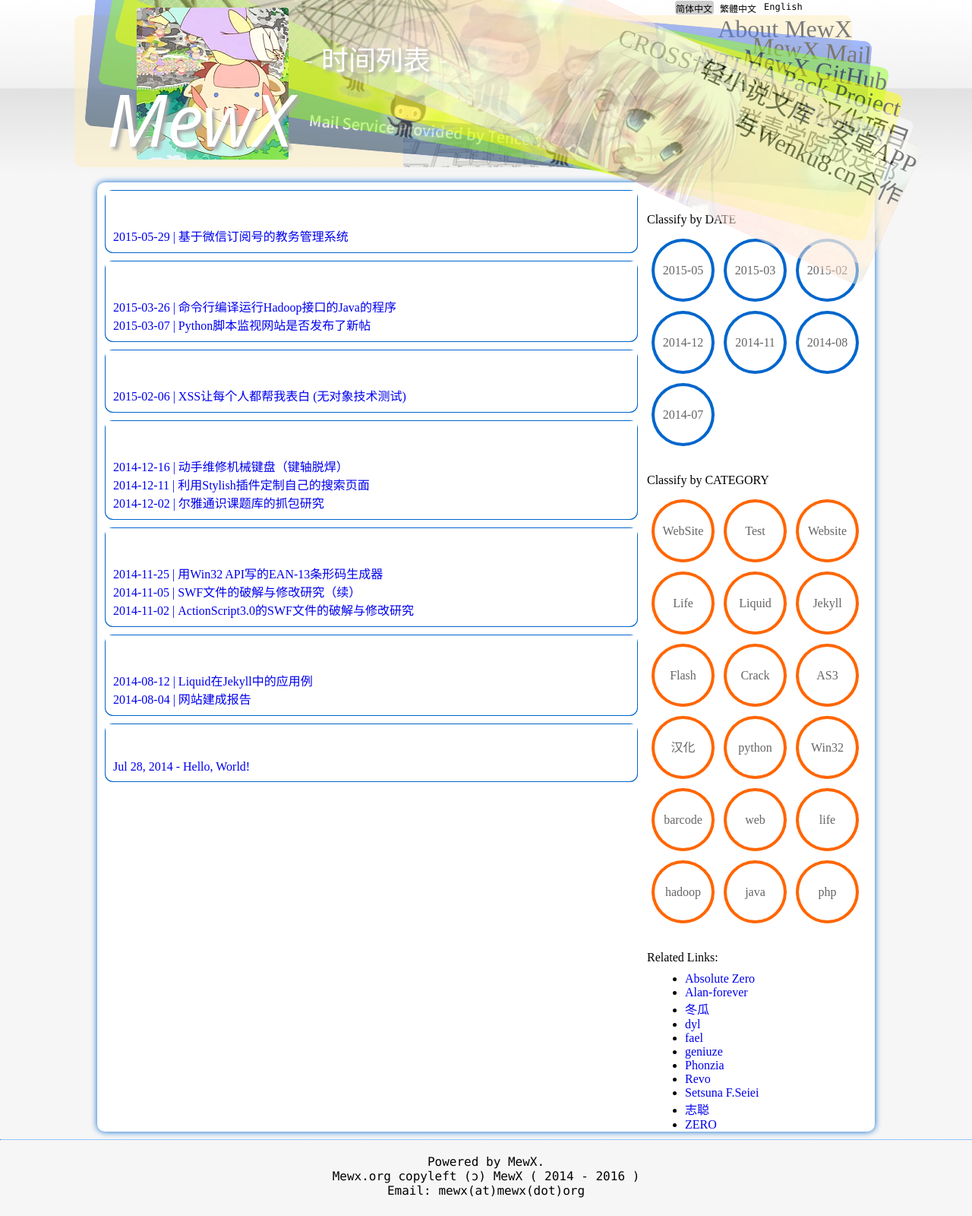
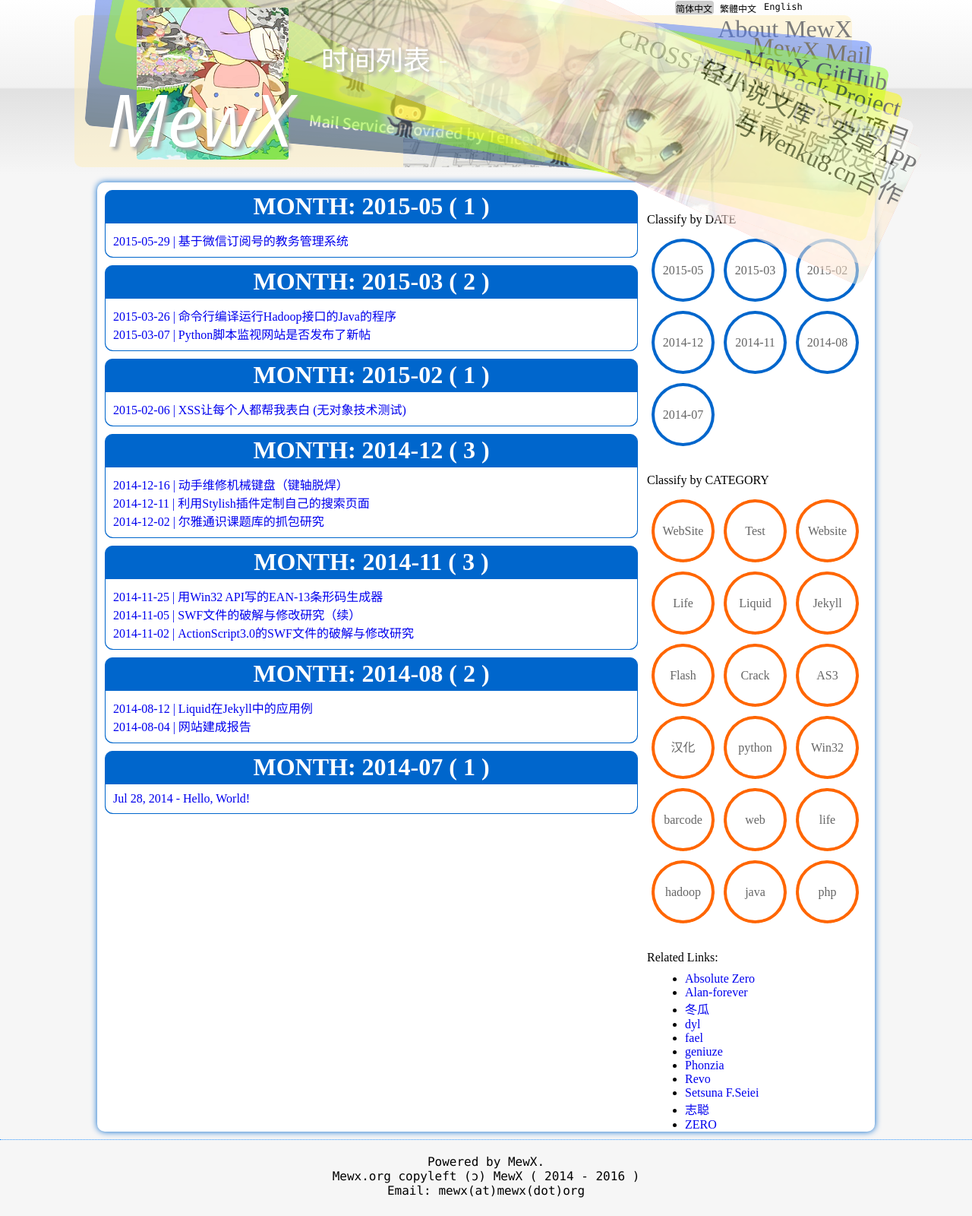
Before and after one commit to MewX/mewx.github.io, a Jekyll site: the page built from times.html, in a window 1280 px wide. Shown: the whole page at 76% size. Built offline with Jekyll 4.4.1, drawn with Linux system fonts in a browser that asks for light colours.

Commit message:
fix h1 style

```diff
--- a/tags.html
+++ b/tags.html
@@ -6,7 +6,7 @@
 			<div id="OutlineFramework">
 {% for category in site.categories %}
 				<div class="OutlineBorder">
-					<a name="{{ category | first }}"><h1>TAG: {{ category | first }} ( {{ category | last | size }} )</h1></a>
+					<a name="{{ category | first }}"><h1 class="myh1">TAG: {{ category | first }} ( {{ category | last | size }} )</h1></a>
 					<div class="InlineBorder">
 	{% for posts in category %}
 		{% for post in posts %}
--- a/times.html
+++ b/times.html
@@ -16,7 +16,7 @@
 			{% assign count = count | plus: 1 %}
 		{% else %}
 
-					<a name="{{ saved_month }}"><h1>MONTH: {{ saved_month }} ( {{ count }} )</h1></a>
+					<a name="{{ saved_month }}"><h1 class="myh1">MONTH: {{ saved_month }} ( {{ count }} )</h1></a>
 					<div class="InlineBorder">
 			{% for post2 in site.posts %}
 				{% capture this_month2 %}{{ post2.date | date: "%Y-%m" }}{% endcapture %}
@@ -34,7 +34,7 @@
 	{% endif %}
 
 	{% if forloop.last %}
-					<a name="{{ saved_month }}"><h1>MONTH: {{ saved_month }} ( {{ count }} )</h1></a>
+					<a name="{{ saved_month }}"><h1 class="myh1">MONTH: {{ saved_month }} ( {{ count }} )</h1></a>
 
 					<div class="InlineBorder">
 			{% for post2 in site.posts %}
```
